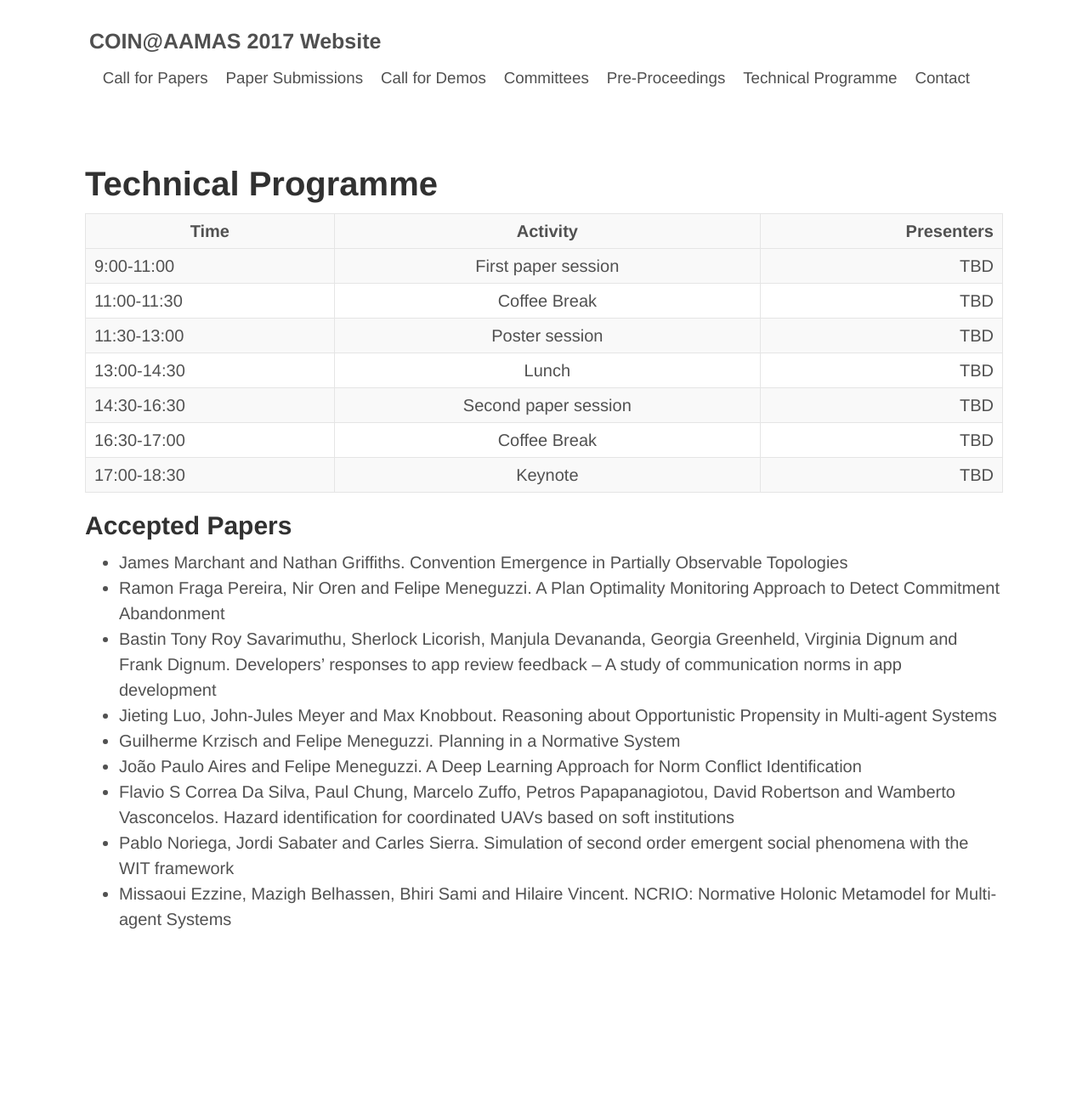
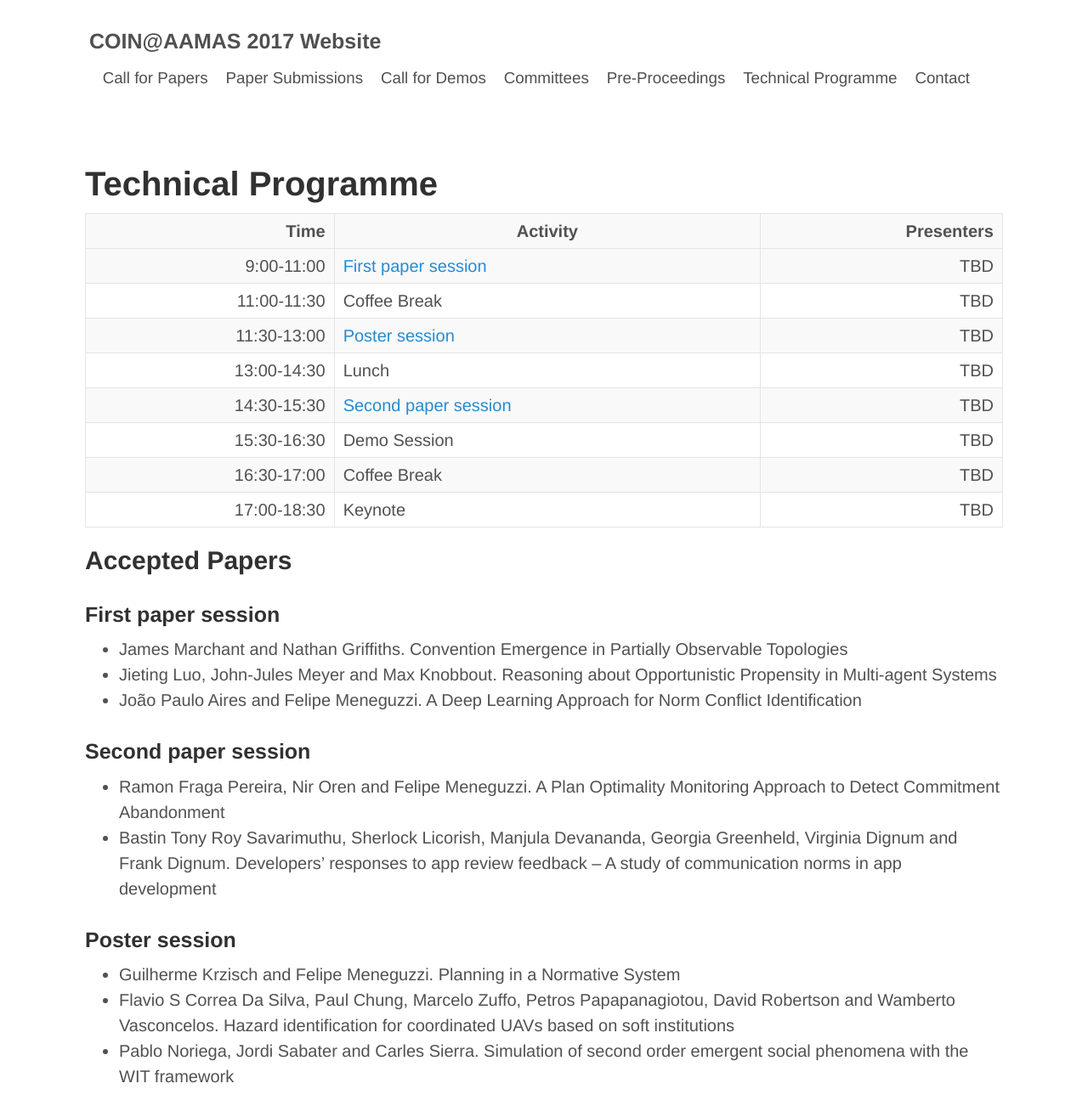
Before and after one commit to coin-workshop/coin-2017, a Jekyll site: the page built from technical_programme.md, in a window 1280 px wide. Shown: the whole page at 85% size. Built offline with Jekyll 4.4.1, drawn with Linux system fonts in a browser that asks for light colours; before the commit the page ends 1117 px from its top, so only the background shows below that.

Commit message:
Updated program.

```diff
--- a/technical_programme.md
+++ b/technical_programme.md
@@ -6,23 +6,35 @@ title: COIN
 # Technical Programme
 
 | Time           |      Activity      |  Presenters |
-|---------------- |:-------------:|------:|
-| 9:00-11:00   |  First paper session | TBD |
-| 11:00-11:30 |    Coffee Break   |   TBD |
-| 11:30-13:00 |   Poster session           |    TBD |
-| 13:00-14:30 |   Lunch |    TBD |
-| 14:30-16:30 |   Second paper session |    TBD |
-| 16:30-17:00 |   Coffee Break |    TBD |
-| 17:00-18:30 |   Keynote |    TBD |
+|----------------:|-------------|------:|
+| 9:00-11:00   |  [First paper session][paper1]      | TBD |
+| 11:00-11:30 |  Coffee Break                |  TBD |
+| 11:30-13:00 |  [Poster session][posters]             |  TBD |
+| 13:00-14:30 |  Lunch                           |  TBD |
+| 14:30-15:30 |  [Second paper session][paper2] |  TBD |
+| 15:30-16:30 |  Demo Session |  TBD |
+| 16:30-17:00 |  Coffee Break                |  TBD |
+| 17:00-18:30 |  Keynote                        |  TBD |
 
 ## Accepted Papers
 
+### First paper session
+[paper1]: paper1
+
 - James Marchant and Nathan Griffiths. Convention Emergence in Partially Observable Topologies
+- Jieting Luo, John-Jules Meyer and Max Knobbout. Reasoning about Opportunistic Propensity in Multi-agent Systems
+- João Paulo Aires and Felipe Meneguzzi. A Deep Learning Approach for Norm Conflict Identification
+
+
+### Second paper session
+[paper2]: paper2
 - Ramon Fraga Pereira, Nir Oren and Felipe Meneguzzi. A Plan Optimality Monitoring Approach to Detect Commitment Abandonment
 - Bastin Tony Roy Savarimuthu, Sherlock Licorish, Manjula Devananda, Georgia Greenheld, Virginia Dignum and Frank Dignum. Developers’ responses to app review feedback – A study of communication norms in app development
-- Jieting Luo, John-Jules Meyer and Max Knobbout. Reasoning about Opportunistic Propensity in Multi-agent Systems
+
+### Poster session
+[posters]: posters
+
 - Guilherme Krzisch and Felipe Meneguzzi. Planning in a Normative System
-- João Paulo Aires and Felipe Meneguzzi. A Deep Learning Approach for Norm Conflict Identification
 - Flavio S Correa Da Silva, Paul Chung, Marcelo Zuffo, Petros Papapanagiotou, David Robertson and Wamberto Vasconcelos. Hazard identification for coordinated UAVs based on soft institutions
 - Pablo Noriega, Jordi Sabater and Carles Sierra. Simulation of second order emergent social phenomena with the WIT framework
-- Missaoui Ezzine, Mazigh Belhassen, Bhiri Sami and Hilaire Vincent. NCRIO: Normative Holonic Metamodel for Multi-agent Systems
+<!-- - Missaoui Ezzine, Mazigh Belhassen, Bhiri Sami and Hilaire Vincent. NCRIO: Normative Holonic Metamodel for Multi-agent Systems -->
```
